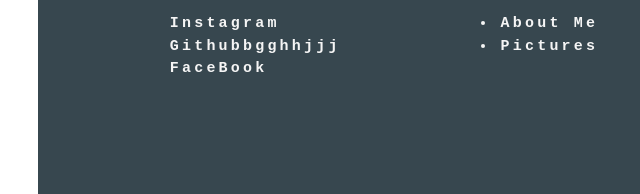
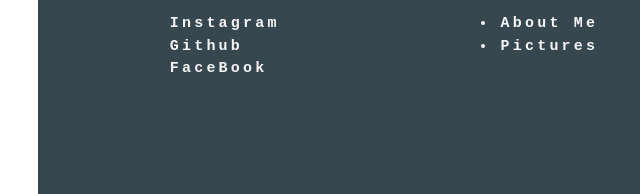
Before and after one commit to JULIETHABILA/juliet-habila, a plain HTML site: page explore.html in a window 1280 px wide. Shown: the part 2050-2244 px from the top of the page, 0-640 px from the left. Drawn offline with nearby package versions, Linux system fonts and the light colour scheme; files that its build step writes are made by us from their sources.

Commit message:
removed a  bug

```diff
--- a/explore.html
+++ b/explore.html
@@ -86,7 +86,7 @@
               <p id="contact_header">Contact Me</p>
               <ul>
                 <li>Instagram</li>
-                <li>Githubbgghhjjj</li>
+                <li>Github</li>
                 <li>FaceBook</li>
               </ul>
           </div>
```
Also changed, not shown: index.html (+1 -1 lines).
